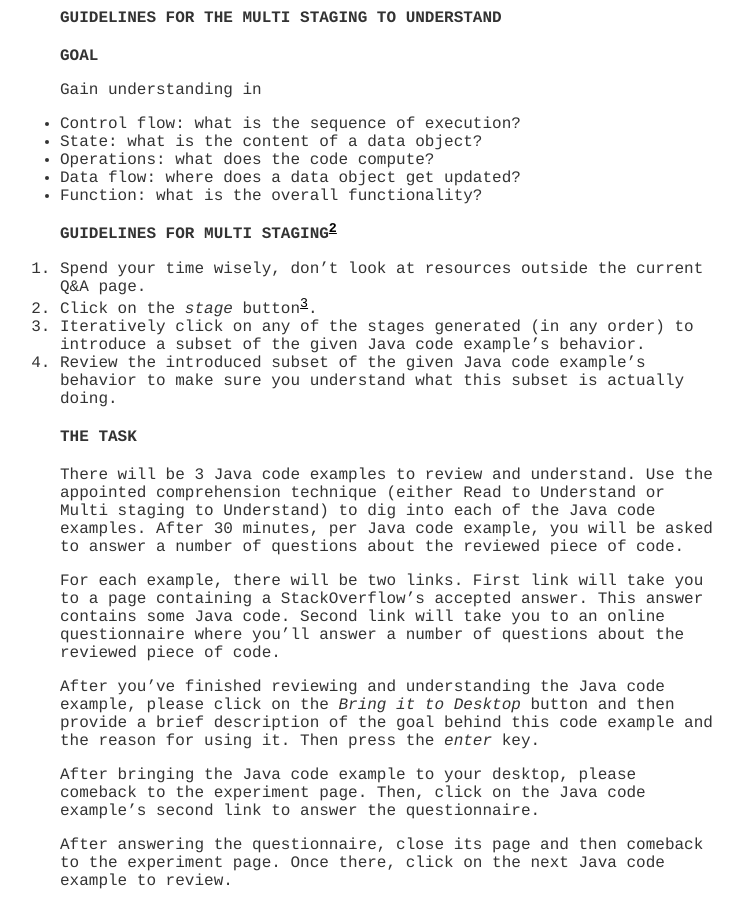
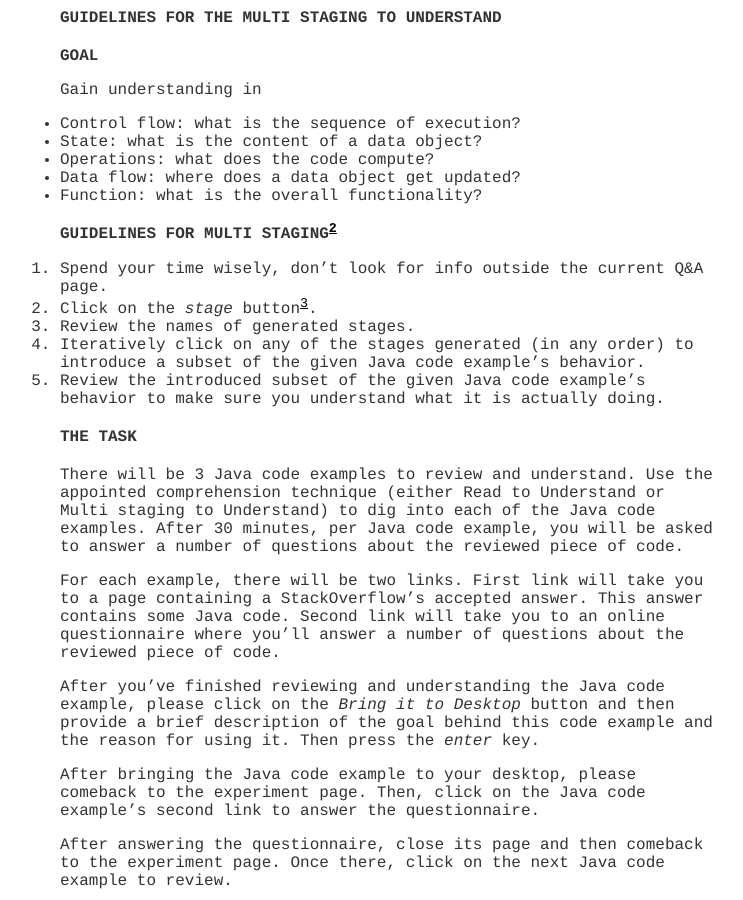
Before and after one commit to hsanchez/hsanchez.github.io, a Jekyll site: the page built from posts/thesiswork/tools/_posts/2015-01-28-violette-multistage.md, in a window 1280 px wide and 900 px high, scrolled down 449 px. Shown: the whole window, without its empty margins (250-993 px from the left). Built offline with Jekyll 4.4.1, drawn with Linux system fonts in a browser that asks for light colours; Markdown is read by kramdown in place of the engine named in the settings.

Commit message:
last update

```diff
--- a/posts/thesiswork/tools/_posts/2015-01-28-violette-multistage.md
+++ b/posts/thesiswork/tools/_posts/2015-01-28-violette-multistage.md
@@ -32,12 +32,13 @@ Gain understanding in
 
 ## GUIDELINES FOR MULTI STAGING[^2]
 
-1. Spend your time wisely, don't look at resources outside the current Q&A page.
+1. Spend your time wisely, don't look for info outside the current Q&A page.
 2. Click on the *stage* button[^3].
+3. Review the names of generated stages.
 3. Iteratively click on any of the stages generated (in any order) to introduce
 a subset of the given Java code example’s behavior.
 4. Review the introduced subset of the given Java code example’s behavior to make
-sure you understand what this subset is actually doing.
+sure you understand what it is actually doing.
 
 
 # THE TASK
```
